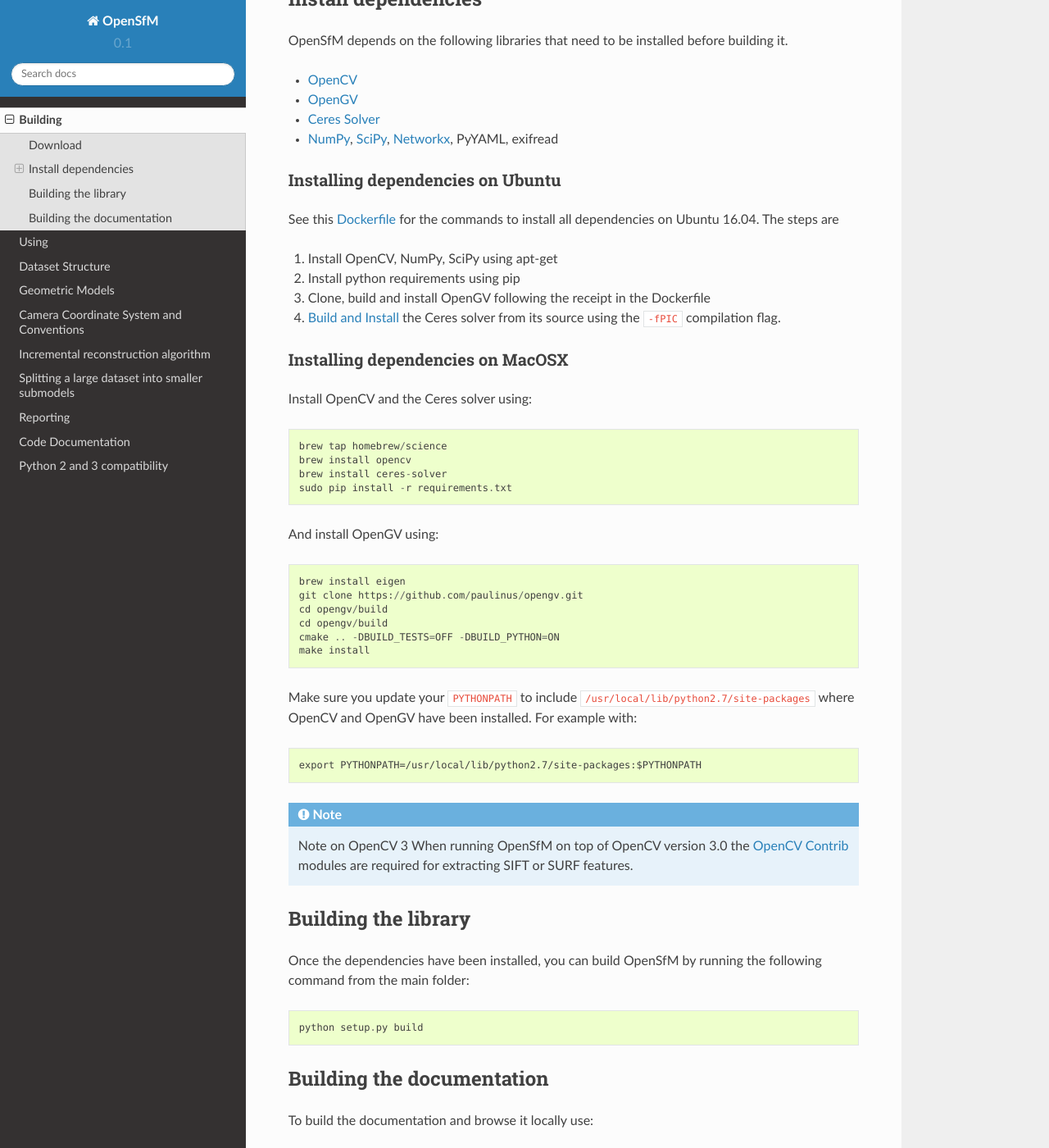
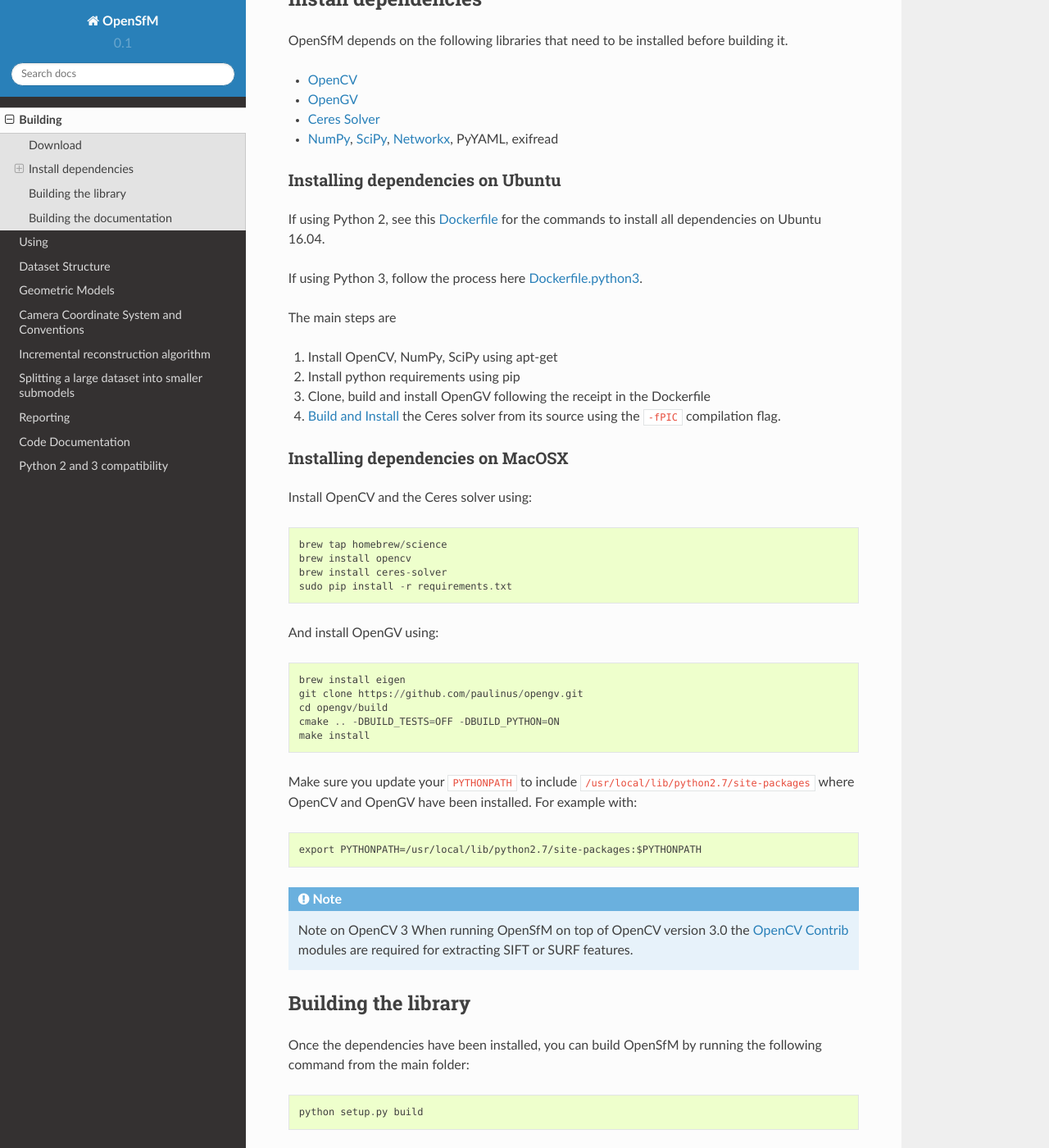
Before and after one commit to mapillary/OpenSfM, a Sphinx documentation site: the page built from doc/source/building.rst, in a window 1280 px wide and 1400 px high, scrolled down 528 px. Shown: the whole window at 82% size. Built offline with Sphinx 7.4.7 and the Read the Docs theme 2.0.0, drawn with Linux system fonts in a browser that asks for light colours; some of the changed text lies outside the part shown.

Commit message:
doc: link to python 3 Dockerfile

```diff
--- a/doc/source/building.rst
+++ b/doc/source/building.rst
@@ -31,7 +31,11 @@
 Installing dependencies on Ubuntu
 ~~~~~~~~~~~~~~~~~~~~~~~~~~~~~~~~~
 
-See this `Dockerfile <https://github.com/paulinus/opensfm-docker-base/blob/master/Dockerfile>`_ for the commands to install all dependencies on Ubuntu 16.04.  The steps are
+If using Python 2, see this `Dockerfile <https://github.com/paulinus/opensfm-docker-base/blob/master/Dockerfile>`_ for the commands to install all dependencies on Ubuntu 16.04.
+
+If using Python 3, follow the process here `Dockerfile.python3 <https://github.com/paulinus/opensfm-docker-base/blob/master/Dockerfile.python3>`_.
+
+The main steps are
 
 1. Install OpenCV, NumPy, SciPy using apt-get
 2. Install python requirements using pip
@@ -54,7 +58,6 @@
     brew install eigen
     git clone https://github.com/paulinus/opengv.git
     cd opengv/build
-    cd opengv/build
     cmake .. -DBUILD_TESTS=OFF -DBUILD_PYTHON=ON
     make install
 
@@ -74,6 +77,7 @@
 
     python setup.py build
 
+or ``python3 setup.py build`` for a Python 3 build.
 
 Building the documentation
 --------------------------
```
